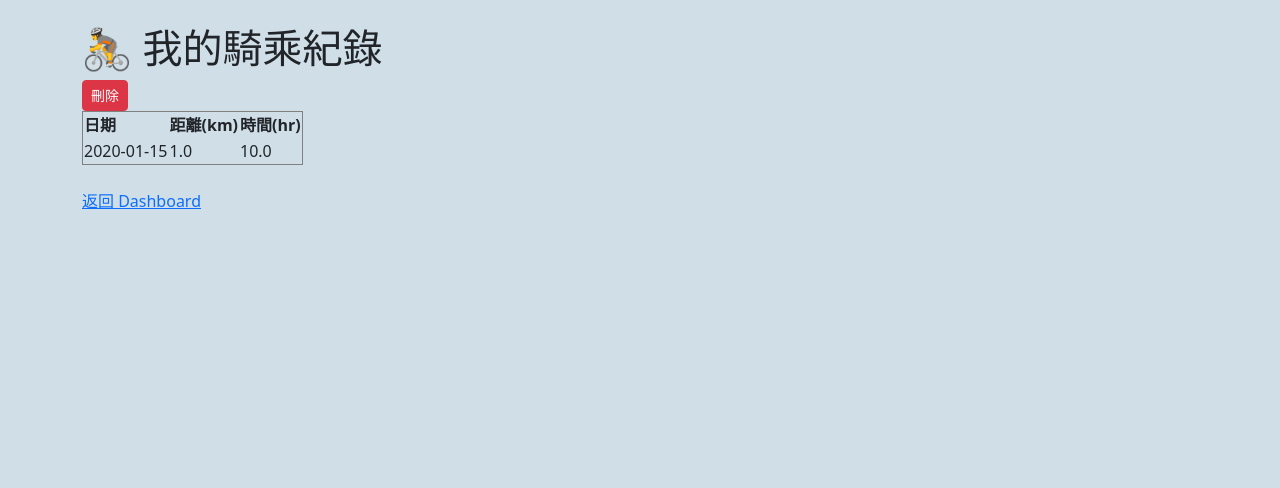
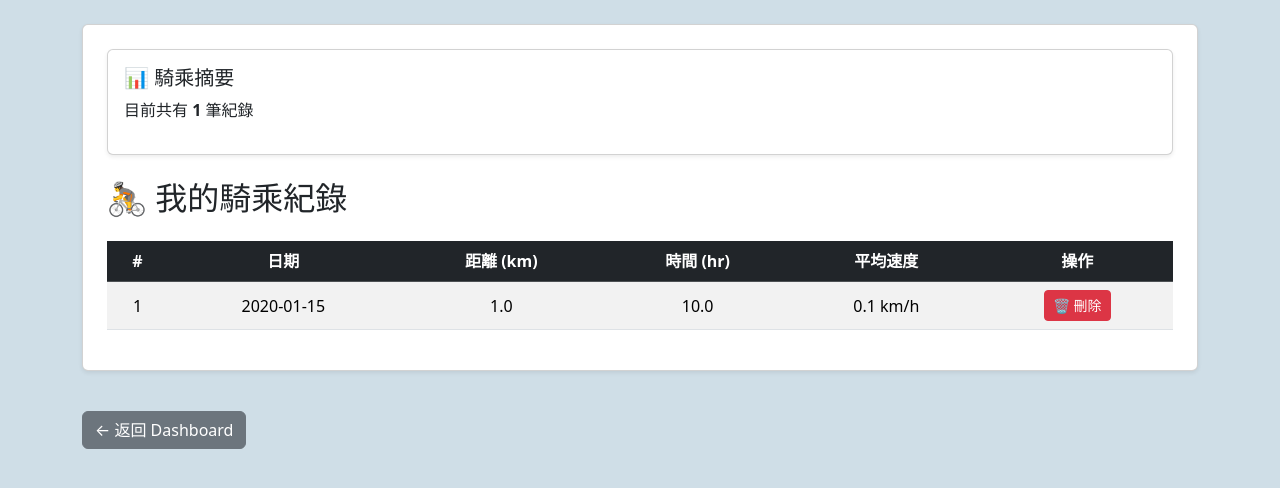
Before and after one commit to jerrywuhi/BikeTrain, a Flask app: page /rides in a window 1280 px wide. Shown: the part 56-544 px from the top of the page. Run offline with Flask 3, Linux system fonts and the light colour scheme; a user stored in the database is signed in; tables that the repository leaves empty hold one stand-in row (values such as "Sample post").

Commit message:
Improve rides page UI

```diff
--- a/app/templates/rides.html
+++ b/app/templates/rides.html
@@ -1,40 +1,87 @@
 {% extends "base.html" %}
 
 {% block content %}
-<h1>🚴 我的騎乘紀錄</h1>
+<div class="card shadow-sm p-4">
 
-<table border="1">
+    <div class="card shadow-sm p-3 mb-4">
+
+    <h5>
+        📊 騎乘摘要
+    </h5>
+
+    <p>
+        目前共有
+        <strong>{{ rides|length }}</strong>
+        筆紀錄
+    </p>
+
+</div>
+
+    <h2 class="mb-4">
+        🚴 我的騎乘紀錄
+    </h2>
+
+    <table class="table table-striped table-hover text-center align-middle">
+
+        <thead class="table-dark">
 
             <tr>
+                <th>#</th>
                 <th>日期</th>
-        <th>距離(km)</th>
-        <th>時間(hr)</th>
+                <th>距離 (km)</th>
+                <th>時間 (hr)</th>
+                <th>平均速度</th>
+                <th>操作</th>
             </tr>
+
+        </thead>
+
+        <tbody>
 
         {% for ride in rides %}
 
             <tr>
+                <td>{{ loop.index }}</td>
+
                 <td>{{ ride.date }}</td>
+
                 <td>{{ ride.distance }}</td>
+
                 <td>{{ ride.duration }}</td>
-    </tr>
+
+                <td>
+                    {{ (ride.distance / ride.duration)|round(1) }}
+                    km/h
+                </td>
+
+                <td>
 
                     <a
-        href="{{ url_for('main.delete_ride',
-                        ride_id=ride.id) }}"
+                        href="/ride/delete/{{ ride.id }}"
                         class="btn btn-danger btn-sm"
+                        onclick="return confirm('確定刪除這筆紀錄嗎？')"
                     >
-        刪除
+                        🗑️ 刪除
                     </a>
 
+                </td>
+
+            </tr>
 
         {% endfor %}
 
+        </tbody>
+
     </table>
+
+</div>
 
 <br>
 
-<a href="/dashboard">
-    返回 Dashboard
+<a
+    href="/dashboard"
+    class="btn btn-secondary mt-3"
+>
+    ← 返回 Dashboard
 </a>
 {% endblock %}
```
Lines whose indentation alone changed are shown as unchanged.
